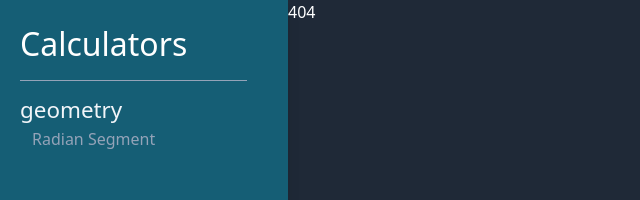
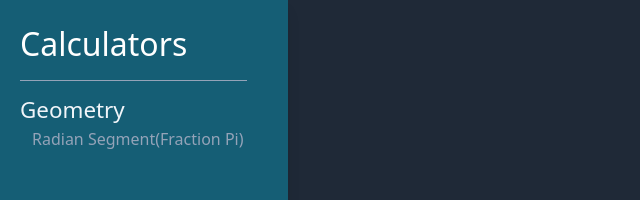
Before and after one commit to timthedev07/tims-calculator, a Next.js app: page /geometry/radian-segment-frac-pi in a window 1280 px wide. Before the commit this address had no page. Shown: the top 200 px of the page, without its empty margins (0-640 px from the left). Built offline with nearby package versions, Linux system fonts and the light colour scheme.

Commit message:
building calculators

```diff
--- a/src/components/Sidebar.tsx
+++ b/src/components/Sidebar.tsx
@@ -1,5 +1,6 @@
 import Link from "next/link";
 import { FC } from "react";
+import { capitalize } from "../utils/strings";
 
 interface SidebarProps {}
 
@@ -7,7 +8,7 @@ interface Topic {
   topic: string;
   calculators: {
     name: string;
-    link: string;
+    relativePath: string;
   }[];
 }
 
@@ -15,8 +16,8 @@ const CALCULATORS: Topic[] = [
   {
     calculators: [
       {
-        link: "/radian-segment",
-        name: "Radian Segment",
+        relativePath: "radian-segment-frac-pi",
+        name: "Radian Segment(Fraction Pi)",
       },
     ],
     topic: "geometry",
@@ -30,13 +31,15 @@ export const Sidebar: FC<SidebarProps> = ({}) => {
       <hr className="w-11/12 my-3 h-[0.001px] border-t-slate-400" />
       {CALCULATORS.map((each) => (
         <section key={each.topic}>
-          <h4 className="text-slate-100">{each.topic}</h4>
+          <h4 className="text-slate-100">{capitalize(each.topic)}</h4>
           {each.calculators.map((calculator) => (
             <article
               className="ml-3 text-slate-400 transition-all hover:underline duration-300 hover:text-slate-100"
               key={calculator.name}
             >
-              <Link href={calculator.link}>{calculator.name}</Link>
+              <Link href={each.topic + "/" + calculator.relativePath}>
+                {calculator.name}
+              </Link>
             </article>
           ))}
         </section>
--- /dev/null
+++ b/src/pages/geometry/radian-segment-frac-pi.tsx
@@ -0,0 +1,28 @@
+import { NextPage } from "next";
+import { Input } from "dragontail-experimental";
+import { getHeadForPage } from "../../utils/getHead";
+import { useRouter } from "next/router";
+
+const RadianSegment: NextPage = () => {
+  const { asPath } = useRouter();
+
+  return (
+    <>
+      {getHeadForPage({
+        description:
+          "Calculate segment area given the angle subtended in radians and the radius",
+        path: asPath,
+        title: "Radian & Radius Segment Area Calculator"
+      })}
+      <div className="flex flex-row justify-center items-center">
+        {/* fraction */}
+      <Input placeholder="numerator"></Input>
+      <hr />
+      <Input placeholder="denominator"></Input>
+
+      </div>
+    </>
+  );
+};
+
+export default RadianSegment;
--- a/src/pages/geometry/radian-segment.tsx
+++ /dev/null
@@ -1,13 +0,0 @@
-import { NextPage } from "next";
-import { Input } from "dragontail-experimental";
-
-const RadianSegment: NextPage = () => {
-  return (
-    <>
-      <Input placeholder="numerator"></Input>
-      <Input placeholder="denominator"></Input>
-    </>
-  );
-};
-
-export default RadianSegment;
```
